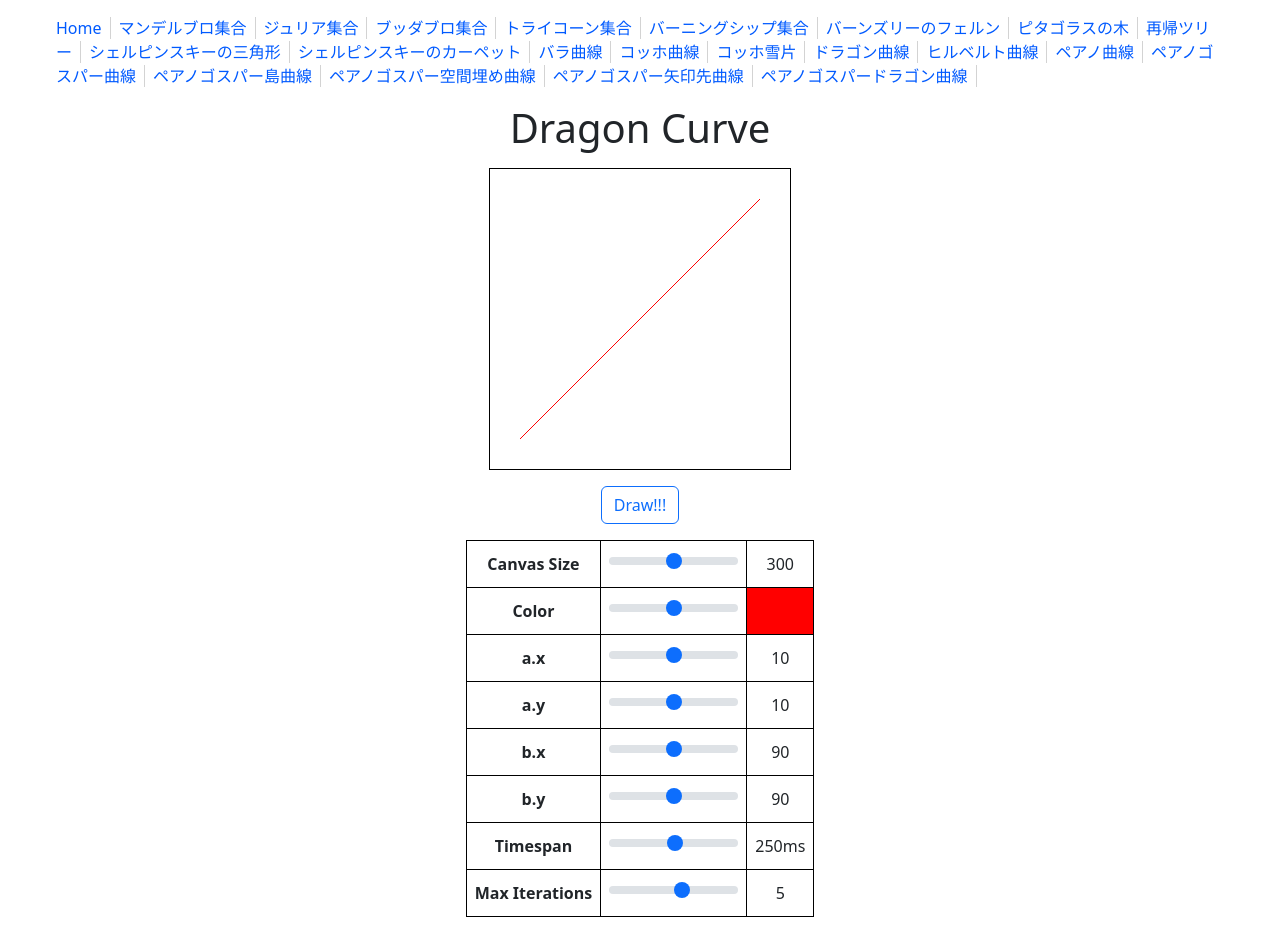
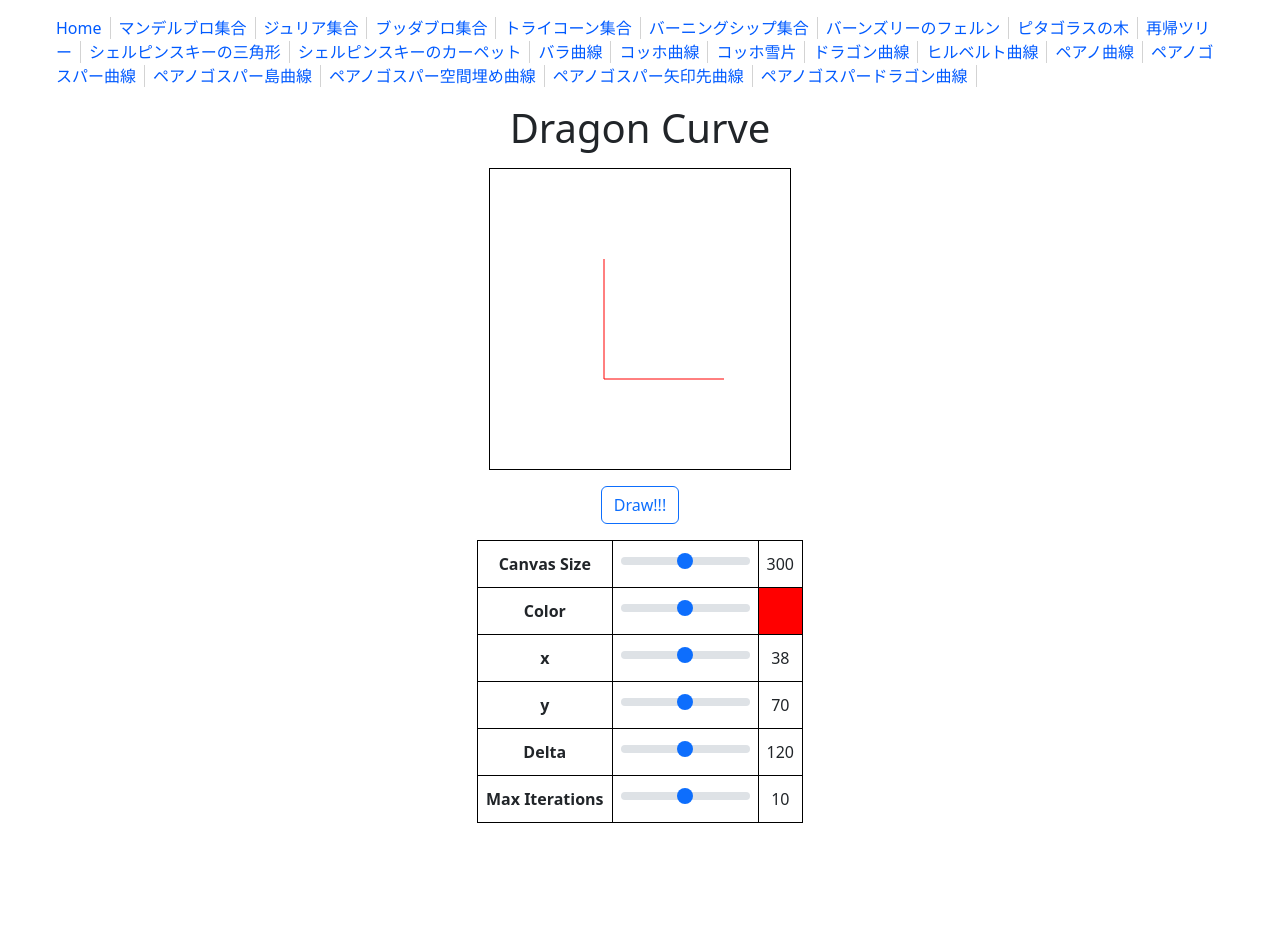
Before and after one commit to osawa-koki/fractal-drawer.ts, a Next.js app: page /dragon-curve in a window 1280 px wide. Shown: the top 952 px of the page. After the commit the page ends 871 px from the top, so only its background shows below. Built offline with nearby package versions, Linux system fonts and the light colour scheme.

Commit message:
ドラゴン曲線。

```diff
--- a/pages/dragon-curve.tsx
+++ b/pages/dragon-curve.tsx
@@ -5,22 +5,17 @@ import Spinner from 'react-bootstrap/Spinner';
 
 import Layout from '../components/Layout';
 import Settings from '../components/Settings';
-import coord from '../src/coord';
 
 const pageName = 'Dragon Curve';
-
-const lock_affect_time = 100;
 
 const canvasMinSize = 100;
 const canvasMaxSize = 500;
 const rangeMin = 0;
 const rangeMax = 100;
+const deltaMin = 10;
+const deltaMax = 100;
 const maxIterationMinCount = 3;
-const maxIterationMaxCount = 10;
-const timespanMin = 10;
-const timespanMax = 500;
-
-const divition = 3;
+const maxIterationMaxCount = 15;
 
 const DragonCurve = () => {
 
@@ -28,12 +23,10 @@ const DragonCurve = () => {
 
   let [canvasSize, setCanvasSize] = useState(300);
   let [color, setColor] = useState(0);
-  let [ax, setAx] = useState(10);
-  let [ay, setAy] = useState(10);
-  let [bx, setBx] = useState(90);
-  let [by, setBy] = useState(90);
-  let [maxIterations, setMaxIterations] = useState(5);
-  let [timespan, setTimespan] = useState(250);
+  let [x, setX] = useState(38);
+  let [y, setY] = useState(70);
+  let [delta, setDelta] = useState(120);
+  let [maxIterations, setMaxIterations] = useState(10);
   let [locked, setLocked] = useState(false);
 
   let canvas: HTMLCanvasElement;
@@ -43,65 +36,34 @@ const DragonCurve = () => {
     canvas = canvasRef.current!;
     ctx = canvas.getContext('2d')!;
     Draw(false);
-  }, [canvasSize, color, ax, ay, bx, by, maxIterations, timespan]);
+  }, [canvasSize, color, x, y, delta, maxIterations]);
 
   useEffect (() => {
     canvas = canvasRef.current!;
     ctx = canvas.getContext('2d')!;
   }, [locked]);
 
-  async function Draw(execute: boolean = true) {
+  const Draw = (execute: boolean) => {
     if (locked) return;
-    if (execute) setLocked(true);
-    await new Promise(resolve => setTimeout(resolve, lock_affect_time));
-    function CalcPoints(a: coord, b: coord, points: coord[], n: number) {
-      if (n === 0) return;
-      const s: coord = {
-        x: a.x + (b.x - a.x) / divition,
-        y: a.y + (b.y - a.y) / divition,
-      };
-      const t: coord = {
-        x: a.x + (b.x - a.x) * 2 / divition,
-        y: a.y + (b.y - a.y) * 2 / divition,
-      };
-      const u: coord = {
-        x: s.x + (t.x - s.x) * Math.cos(Math.PI / 3) - (t.y - s.y) * Math.sin(Math.PI / 3),
-        y: s.y + (t.x - s.x) * Math.sin(Math.PI / 3) + (t.y - s.y) * Math.cos(Math.PI / 3),
-      };
-      CalcPoints(a, s, points, n - 1);
-      points.push(s);
-      CalcPoints(s, u, points, n - 1);
-      points.push(u);
-      CalcPoints(u, t, points, n - 1);
-      points.push(t);
-      CalcPoints(t, b, points, n - 1);
-    }
+    setLocked(true);
     ctx.clearRect(0, 0, canvasSize, canvasSize);
     ctx.strokeStyle = `hsl(${color}, 100%, 50%)`;
-    ctx.lineWidth = 1;
-    const _ax = ax * canvasSize / 100;
-    const _ay = canvasSize - (ay * canvasSize / 100);
-    const _bx = bx * canvasSize / 100;
-    const _by = canvasSize - (by * canvasSize / 100);
-    if (execute === false) {
-      ctx.beginPath();
-      ctx.moveTo(_ax, _ay);
-      ctx.lineTo(_bx, _by);
-      ctx.stroke();
-      return;
+    let _x = x / 100 * canvasSize;
+    let _y = canvasSize - (y / 100 * canvasSize);
+    function dragon(i: number, dx: number, dy: number, sign: number) {
+      if (i === 0) {
+        ctx.beginPath();
+        ctx.moveTo(_x, _y);
+        ctx.lineTo(_x + dx, _y + dy);
+        ctx.stroke();
+        _x += dx;
+        _y += dy;
+      } else {
+        dragon(i - 1, (dx - sign * dy) / 2, (dy + sign * dx) / 2, 1);
+        dragon(i - 1, (dx + sign * dy) / 2, (dy - sign * dx) / 2, -1);
+      }
     }
-    for (let i = 1; i <= maxIterations; i++) {
-      ctx.clearRect(0, 0, canvasSize, canvasSize);
-      const points: coord[] = [];
-      CalcPoints({x: _ax, y: _ay}, {x: _bx, y: _by}, points, i);
-      ctx.beginPath();
-      ctx.moveTo(points[0].x, points[0].y);
-      for (let j = 1; j < points.length; j++) {
-        ctx.lineTo(points[j].x, points[j].y);
-      }
-      ctx.stroke();
-      await new Promise(resolve => setTimeout(resolve, timespan));
-    }
+    dragon(execute ? maxIterations : 1, delta, delta, 1);
     setLocked(false);
   }
 
@@ -133,29 +95,19 @@ const DragonCurve = () => {
             <td style={{backgroundColor: `hsl(${color}, 100%, 50%)`}}></td>
           </tr>
           <tr>
-            <th>a.x</th>
-            <td><Form.Range min={rangeMin} max={rangeMax} onInput={(e) => {setAx(parseInt((e.target as HTMLInputElement).value))}} /></td>
-            <td>{ax}</td>
+            <th>x</th>
+            <td><Form.Range min={rangeMin} max={rangeMax} onInput={(e) => {setX(parseInt((e.target as HTMLInputElement).value))}} /></td>
+            <td>{x}</td>
           </tr>
           <tr>
-            <th>a.y</th>
-            <td><Form.Range min={rangeMin} max={rangeMax} onInput={(e) => {setAy(parseInt((e.target as HTMLInputElement).value))}} /></td>
-            <td>{ay}</td>
+            <th>y</th>
+            <td><Form.Range min={rangeMin} max={rangeMax} onInput={(e) => {setY(parseInt((e.target as HTMLInputElement).value))}} /></td>
+            <td>{y}</td>
           </tr>
           <tr>
-            <th>b.x</th>
-            <td><Form.Range min={rangeMin} max={rangeMax} onInput={(e) => {setBx(parseInt((e.target as HTMLInputElement).value))}} /></td>
-            <td>{bx}</td>
-          </tr>
-          <tr>
-            <th>b.y</th>
-            <td><Form.Range min={rangeMin} max={rangeMax} onInput={(e) => {setBy(parseInt((e.target as HTMLInputElement).value))}} /></td>
-            <td>{by}</td>
-          </tr>
-          <tr>
-            <th>Timespan</th>
-            <td><Form.Range min={timespanMin} max={timespanMax} step={10} onInput={(e) => {setTimespan(parseInt((e.target as HTMLInputElement).value))}} /></td>
-            <td>{timespan}ms</td>
+            <th>Delta</th>
+            <td><Form.Range min={deltaMin} max={deltaMax} onInput={(e) => {setDelta(parseInt((e.target as HTMLInputElement).value))}} /></td>
+            <td>{delta}</td>
           </tr>
           <tr>
             <th>Max Iterations</th>
```
Also changed, not shown: public/feature-image/dragon-curve.png (added).
